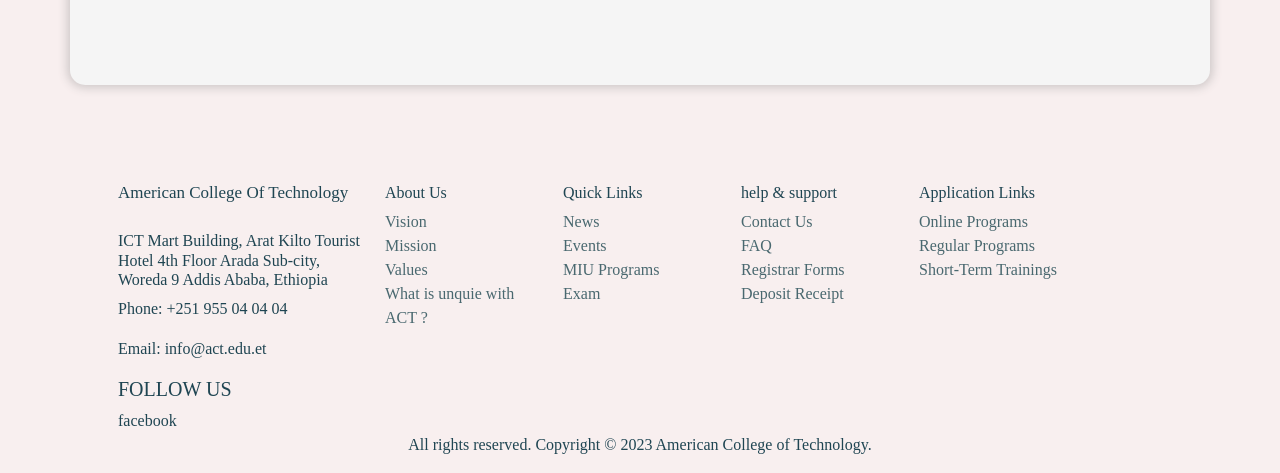
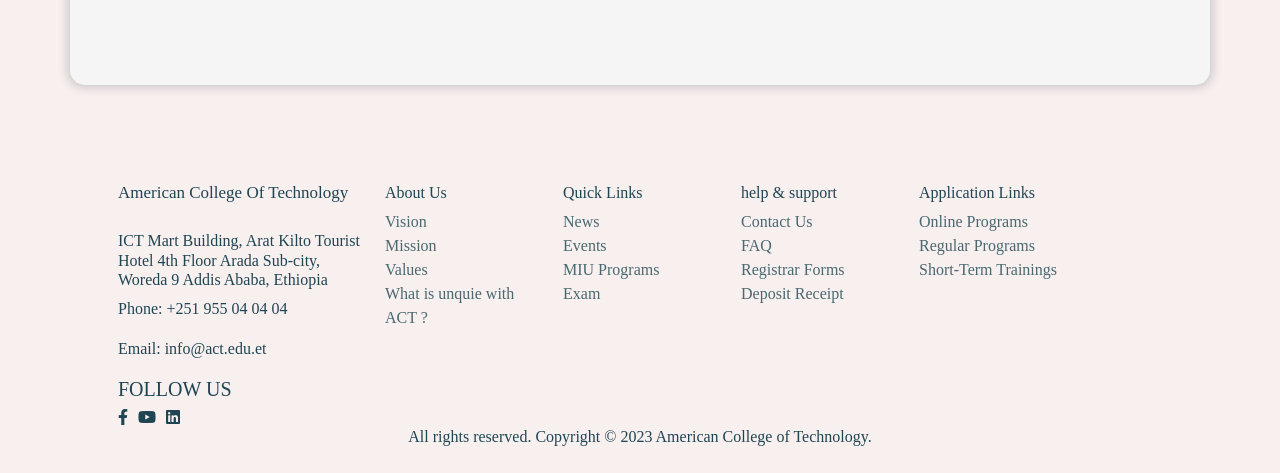
Before and after one commit to ADhailu/IP-Notes, a plain HTML site: page index.html in a window 1280 px wide. Shown: the part 3786-4259 px from the top of the page. Drawn offline with nearby package versions, Linux system fonts and the light colour scheme.

Commit message:
Update index.html

```diff
--- a/index.html
+++ b/index.html
@@ -6,6 +6,7 @@
     <meta name="viewport" content="width=device-width, initial-scale=1.0">
     <title>ACT HomePage</title>
     <link href="https://cdn.jsdelivr.net/npm/bootstrap@5.0.2/dist/css/bootstrap.min.css" rel="stylesheet" integrity="sha384-EVSTQN3/azprG1Anm3QDgpJLIm9Nao0Yz1ztcQTwFspd3yD65VohhpuuCOmLASjC" crossorigin="anonymous">
+    <link rel="stylesheet" href="https://use.fontawesome.com/releases/v6.0.0/css/all.css">
     <script src="https://cdn.jsdelivr.net/npm/bootstrap@5.0.2/dist/js/bootstrap.bundle.min.js" integrity="sha384-MrcW6ZMFYlzcLA8Nl+NtUVF0sA7MsXsP1UyJoMp4YLEuNSfAP+JcXn/tWtIaxVXM" crossorigin="anonymous"></script>
 </head>
 
@@ -414,7 +415,12 @@
             <p>Email: info@act.edu.et</p>
             <h5>FOLLOW US</h5>
             <div class="social d-flex flex-row justify-content-flex-start align-items-center">
-              facebook
+              <i class="fab fa-facebook-f"></i>
+              <i class="fab fa-youtube" style="margin-left: 10px;"></i>
+
+              <i class="fab fa-linkedin" style="margin-left: 10px;"></i>
+
+
             </div>
 
 
```
